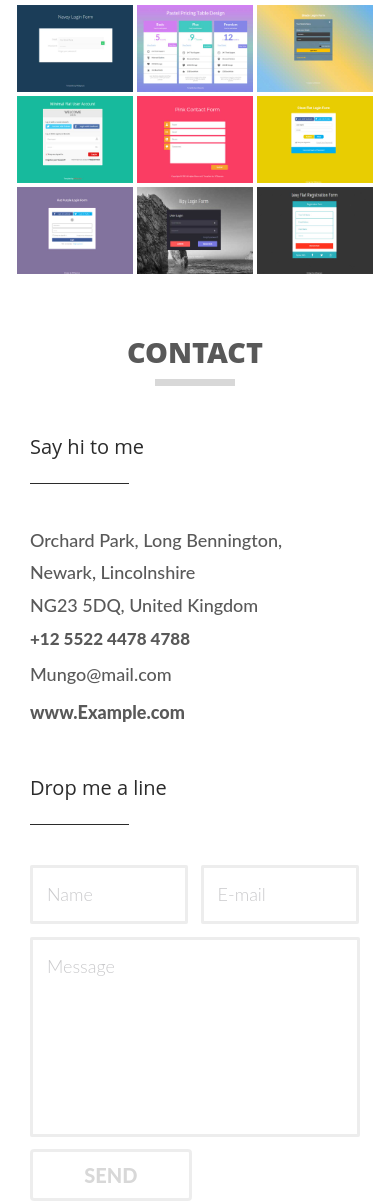
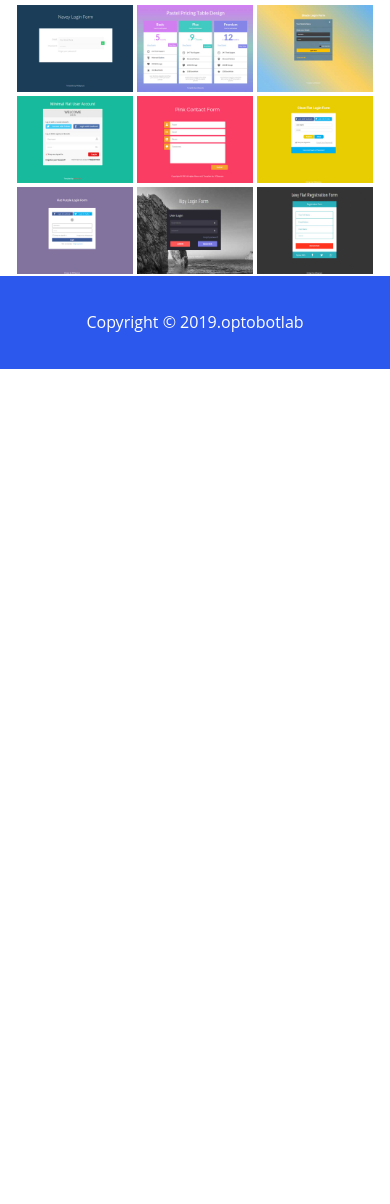
Before and after one commit to optobot/about, a plain HTML site: page index.html in a window 390 px wide. Shown: the part 2978-4182 px from the top of the page. After the commit the page ends 3347 px from the top, so only its background shows below. Drawn offline with Linux system fonts and the light colour scheme.

Commit message:
Update index.html

```diff
--- a/index.html
+++ b/index.html
@@ -54,7 +54,7 @@
 						<li><a class="scroll" href="#about">About</a></li>
 						<li><a class="scroll" href="#skills">Skills</a></li>
 						<li><a class="scroll" href="#portfolio">Portfolio</a></li>
-						<li><a class="scroll" href="#contact">Contact</a></li>
+
 					  </ul>
 					  </nav>
 			  <div class="clearfix"> </div>
@@ -386,39 +386,7 @@
 </div>
 <!--/portfolio-->
 <!--contact-->
-<div class="contact" id="contact">
-	<div class="container">
-		<div class="contact-info text-center">
-			<h3>CONTACT</h3>
-			<span> </span>
-		</div>
-		<div class="contact-grids">
-			<div class="col-md-5 contact-left">
-				<h3>Say hi to me</h3>
-				<div class="stripb"> </div>
-				<ul>
-					<li>Orchard Park, Long Bennington, </li>
-					<li>Newark, Lincolnshire </li>
-					<li>NG23 5DQ, United Kingdom</li>
-					<li>+12 5522 4478 4788</li>
-					<li><a href="mailto:info@example.com">Mungo@mail.com</a></li>
-					<li><a href="#">www.Example.com</a></li>
-				</ul>
-			</div>
-			<div class="col-md-7 contact-right">
-				<h3>Drop me a line</h3>
-				<div class="stripb"> </div>
-				<form>
-					<input type="text" value="Name" onfocus="this.value = '';" onblur="if (this.value == '') {this.value = 'Name';}" required="">
-					<input type="text" value="E-mail" onfocus="this.value = '';" onblur="if (this.value == '') {this.value = 'E-mail';}" required="">
-					<textarea type="text" onfocus="this.value = '';" onblur="if (this.value == '') {this.value = 'Message';}" required="">Message</textarea>
-					<input type="submit" value="SEND">
-				</form>
-			</div>
-			<div class="clearfix"> </div>
-		</div>
-	</div>
-</div>
+
 <!--/contact-->
 <div class="footer">
 	<div class="copy">
```
